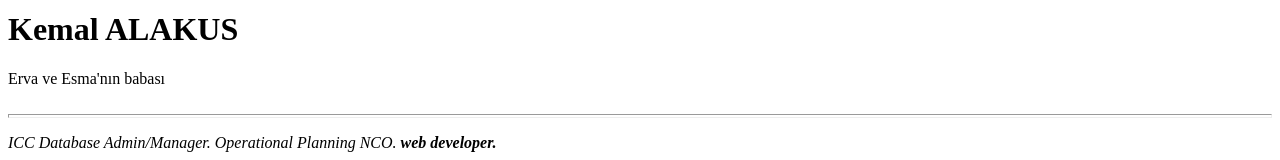
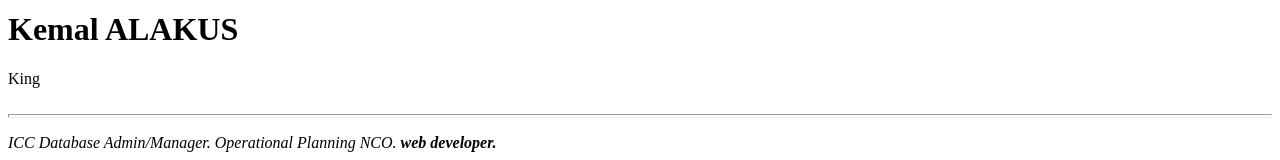
Before and after one commit to kalakus23/first, a plain HTML site: page index.html in a window 1280 px wide. Shown: the part 305-465 px from the top of the page. Drawn offline with Linux system fonts and the light colour scheme.

Commit message:
Update index.html

```diff
--- a/index.html
+++ b/index.html
@@ -9,7 +9,7 @@
 <body>
   <img src="images/Ekran Alıntısı.jpg" alt="Kemal Alakus Profile Photo">
   <h1>Kemal ALAKUS</h1>
-  <dt>Erva ve Esma'nın babası</dt>
+  <dt>King</dt>
   <br>
   <hr size=4>
   <p>
```
